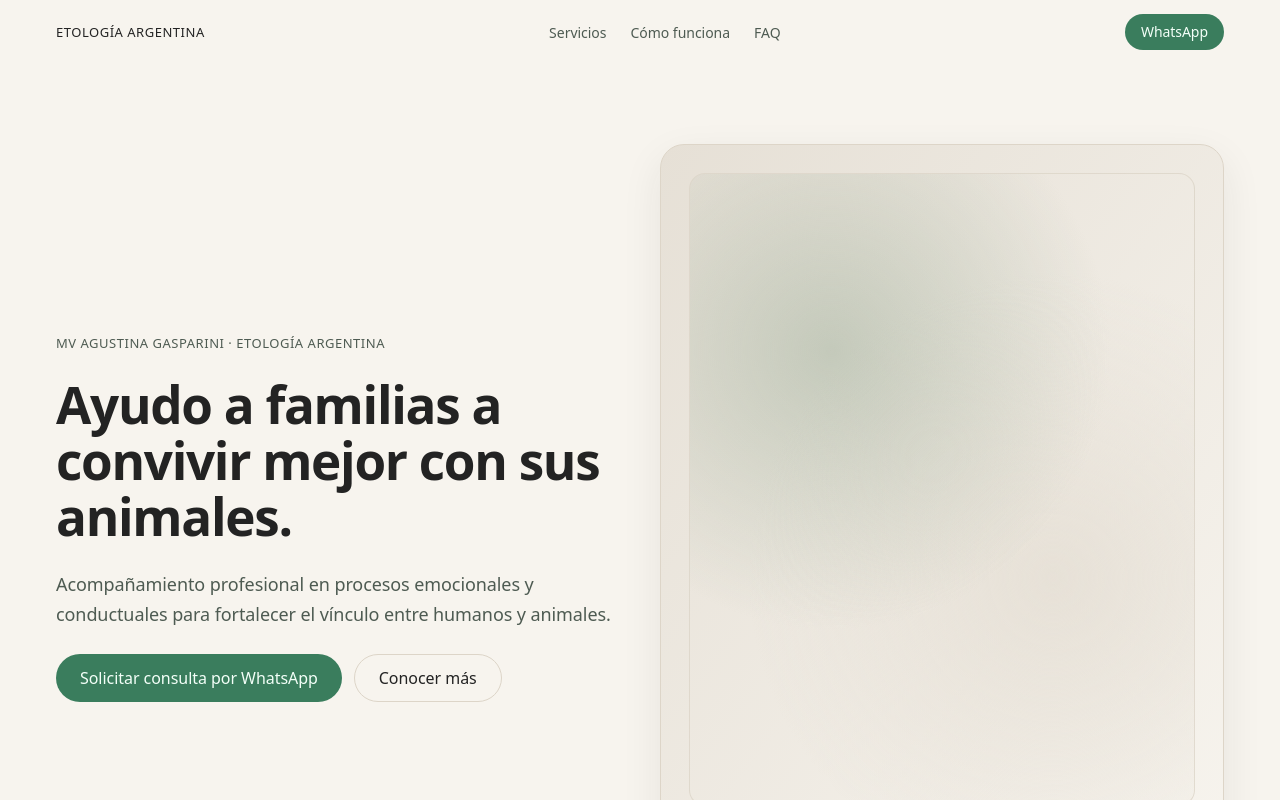
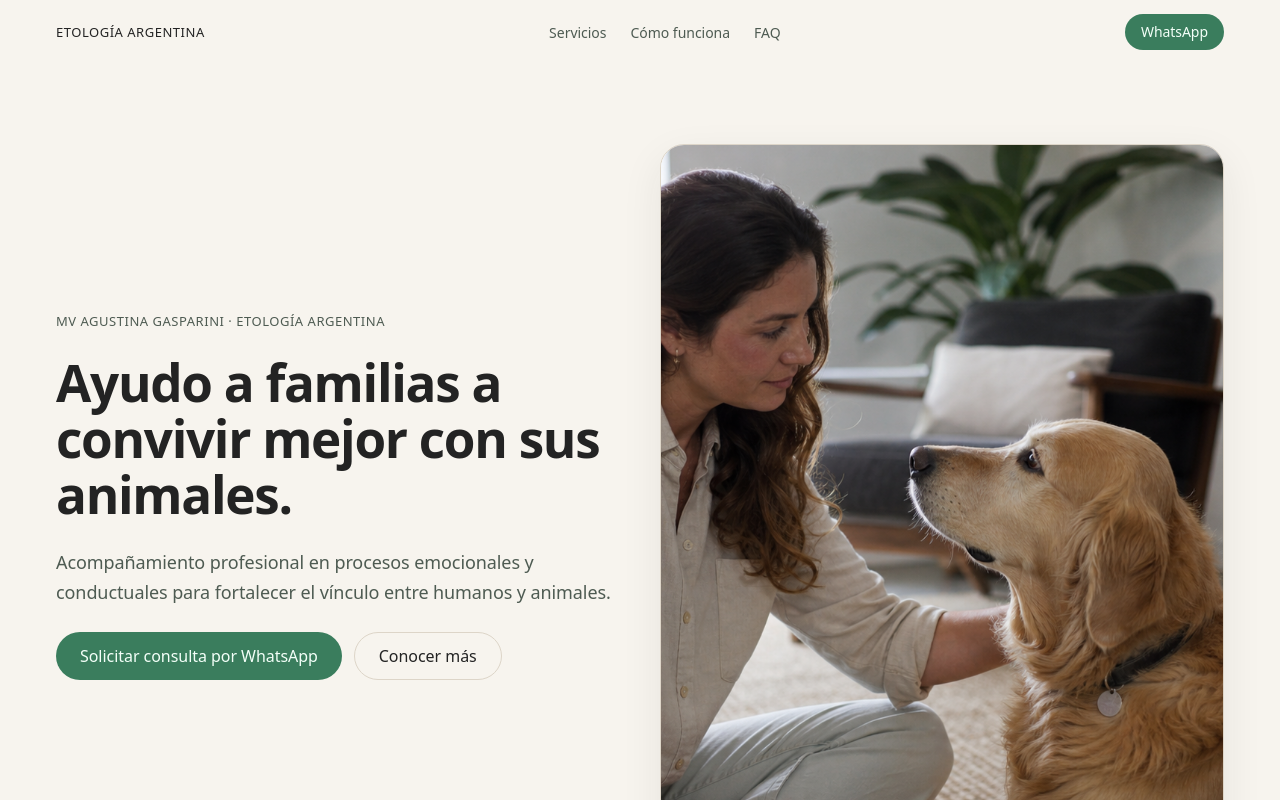
Before and after one commit to YagoT1/etologia.arg, a Next.js app: page / in a window 1280 px wide. Shown: the top 800 px of the page. Built offline with nearby package versions, Linux system fonts and the light colour scheme.

Commit message:
Replace hero placeholder with editorial image

```diff
--- a/app/page.tsx
+++ b/app/page.tsx
@@ -7,6 +7,9 @@ import { Container } from '@/components/ui/container';
 import { ContentCard, ServiceCard, TestimonialCard } from '@/components/ui/card';
 import { SectionHeader } from '@/components/ui/section-header';
 import { localBusinessSchema } from '@/lib/schema';
+import Image from 'next/image';
+
+
 
 const concerns = ['Agresividad', 'Ansiedad', 'Miedo', 'Estrés', 'Celos', 'Socialización'];
 const benefits = ['Mejor convivencia', 'Tranquilidad', 'Comprensión emocional', 'Vínculos saludables', 'Acompañamiento profesional'];
@@ -29,9 +32,15 @@ export default function LandingPage() {
               </div>
             </div>
 
-            <div className="rounded-xl border border-border bg-gradient-to-br from-secondary to-background p-5 shadow-card sm:p-7">
-              <div className="aspect-[4/5] rounded-lg border border-border/80 bg-[radial-gradient(circle_at_28%_28%,rgba(168,181,162,0.58),transparent_48%),radial-gradient(circle_at_72%_64%,rgba(230,224,214,0.95),transparent_56%)]" />
-              <p className="mt-4 type-small">Espacio reservado para fotografía editorial o video cinematográfico suave del vínculo humano-animal.</p>
+            <div className="overflow-hidden rounded-xl border border-border bg-surface shadow-card">
+              <div className="relative aspect-[4/5]">
+                  <Image
+                      src="/images/img-hero.png"
+                      alt="Acompañamiento emocional y etología clínica"
+                      fill
+                      priority
+                      className="object-cover"/>
+              </div>
             </div>
           </div>
         </Container>
```
Also changed, not shown: public/images/img-hero.png (added).
